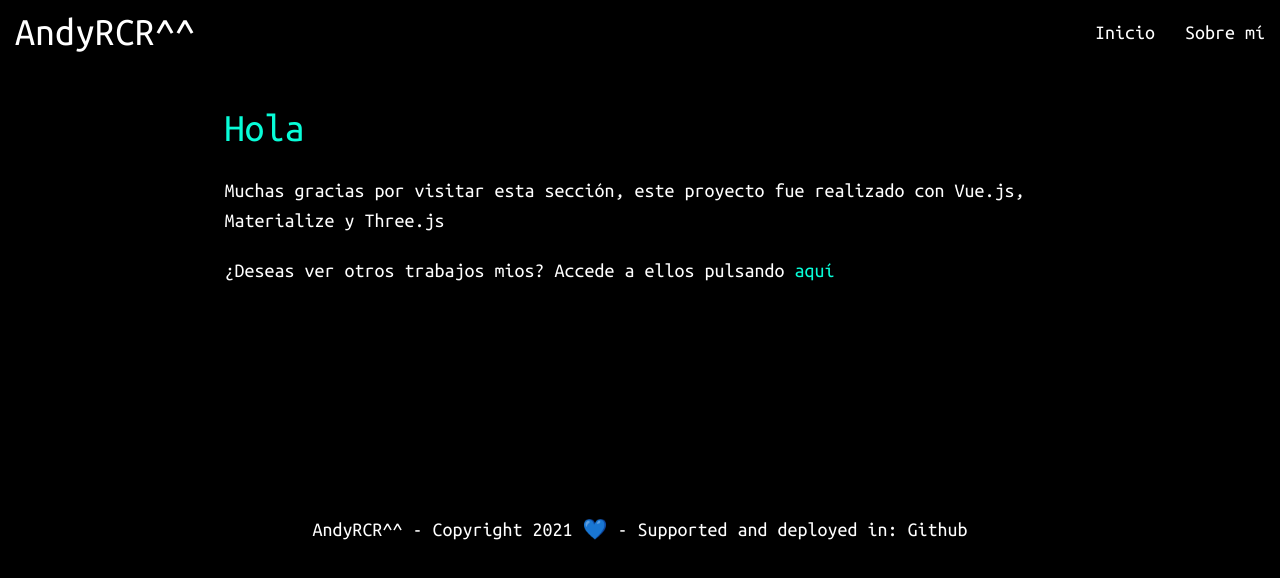
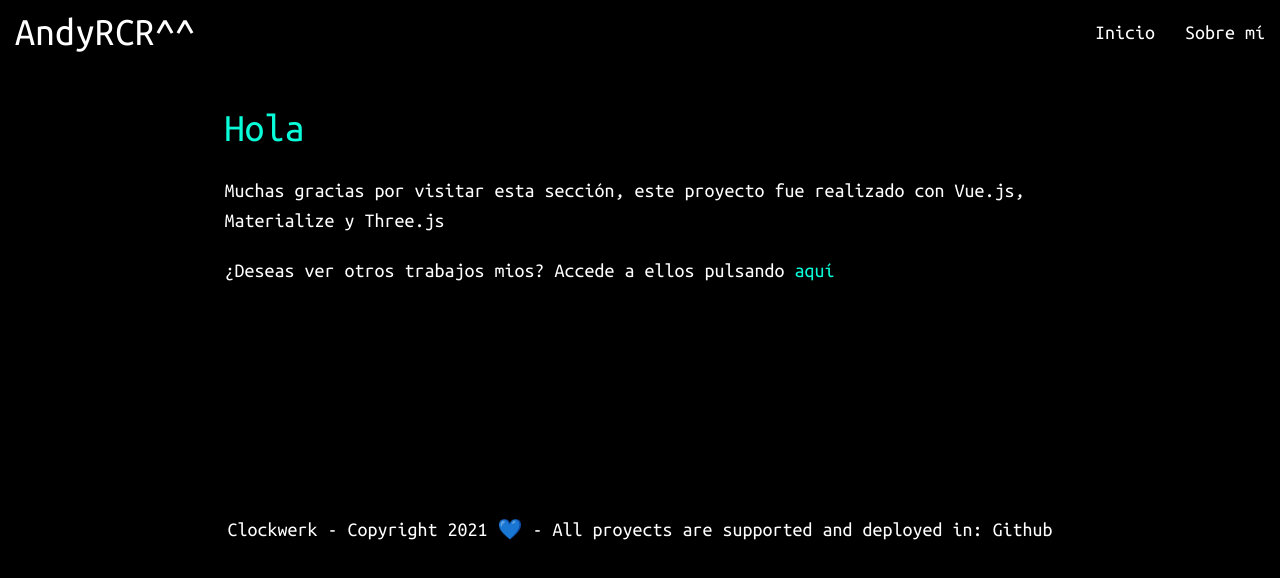
Before and after one commit to AndyRCR/Landing-Page, a Vue app: page /about in a window 1280 px wide. Shown: the top 578 px of the page. Built offline with nearby package versions, Linux system fonts and the light colour scheme; what particles.vue3 would draw is missing.

Commit message:
About section modified

```diff
--- a/public/index.html
+++ b/public/index.html
@@ -5,7 +5,7 @@
     <meta http-equiv="X-UA-Compatible" content="IE=edge" />
     <meta name="viewport" content="width=device-width,initial-scale=1.0" />
     <link rel="icon" href="./icono.ico" />
-    <title>Andy Canales</title>
+    <title>Clockwerk - Landing Page</title>
   </head>
   <body style="background-color: black">
     <div id="app"></div>
--- a/src/components/Inicio.vue
+++ b/src/components/Inicio.vue
@@ -2,19 +2,19 @@
   <div class="animate__animated animate__backInLeft">
     <h3 style="color: #08fdd8">Bienvenid@!</h3>
     <p>
-      Hola, soy Andy Canales, desarrollador web front-end. ¿Tienes una idea de negocio o una
-      problemática que resolver?. Ponte en contacto conmigo a
+      Hola, somos Clockwerk Team, un grupo de desarrolladores web front y back-end. ¿Tienes alguna idea de negocio o una
+      problemática que resolver? Ponte en contacto con nosotros a
       través de las siguientes redes.
     </p>
     <a
-      href="https://www.linkedin.com/in/andy-ruben-canales-roman-818a39219/"
+      href="https://www.linkedin.com/"
     >
       <img src="@/assets/icons/linkedin.png" />
     </a>
-    <a href="https://github.com/AndyRCR">
+    <a href="https://github.com/">
       <img src="@/assets/icons/github.png" />
     </a>
-    <a href="https://twitter.com/RubenCanalesR">
+    <a href="https://twitter.com/">
       <img src="@/assets/icons/twitter.png" />
     </a>
   </div>
--- a/src/views/About.vue
+++ b/src/views/About.vue
@@ -26,8 +26,8 @@
         </div>
         <footer class="footer">
           <p class="center-align">
-            <a href="https://github.com/AndyRCR">AndyRCR^^</a> - Copyright 2021
-            💙 - Supported and deployed in:
+            <a href="https://github.com/AndyRCR">Clockwerk</a> - Copyright 2021
+            💙 - All proyects are supported and deployed in:
             <a href="https://github.com/">Github</a>
           </p>
         </footer>
```
